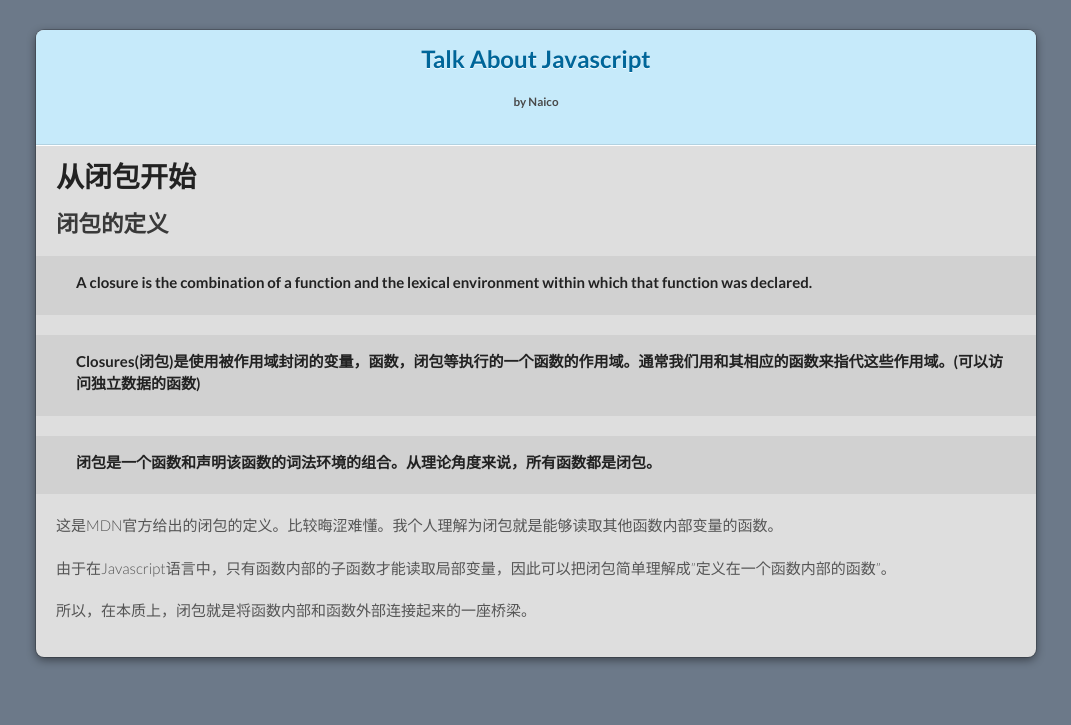
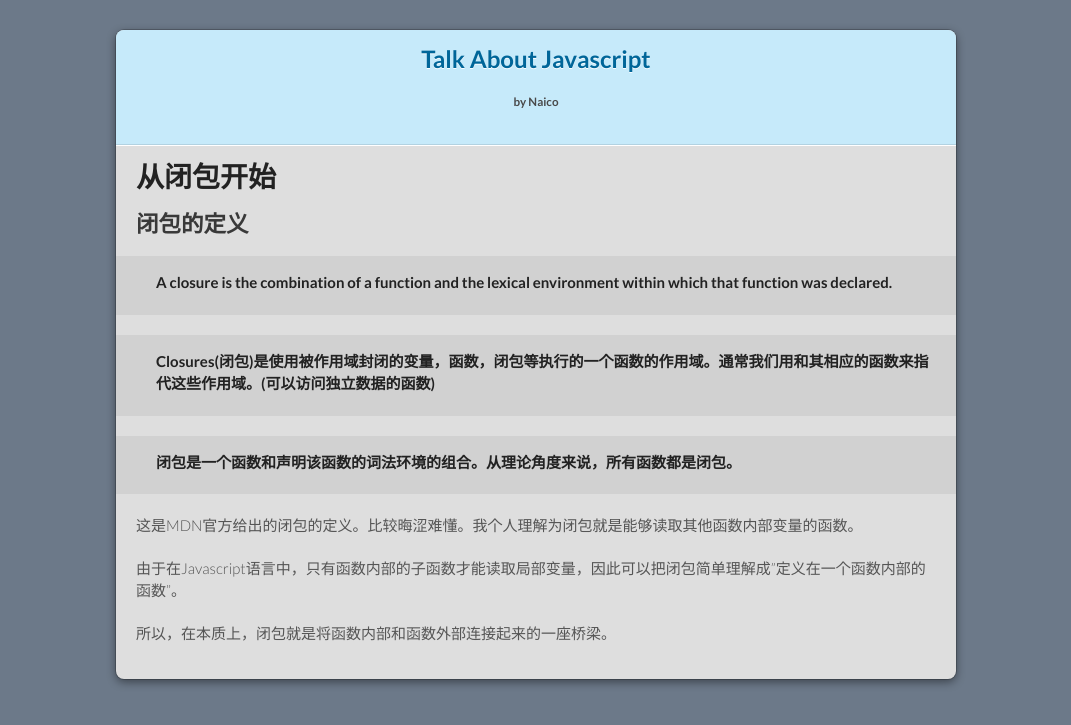
Before and after one commit to Naico/naico.github.io, a Jekyll site: the page built from _posts/2017-12-05-Talk-About-Javascript.md, in a window 1280 px wide. Shown: the top 725 px of the page, without its empty margins (104-1175 px from the left). Built offline with Jekyll 4.4.1, drawn with Linux system fonts in a browser that asks for light colours; a script that is not in the unit is left out.

Commit message:
adjust width

```diff
--- a/_sass/blog.scss
+++ b/_sass/blog.scss
@@ -14,7 +14,7 @@ body {
 }
 
 .wrapper {
-    width: 1000px;
+    width: 840px;
     margin: 0 auto;
     background: #DEDEDE;
     border-radius: 8px;
```
